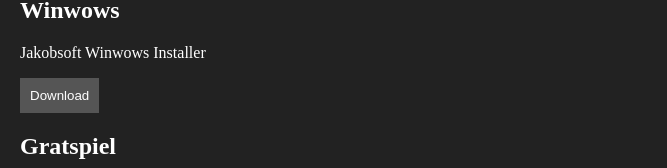
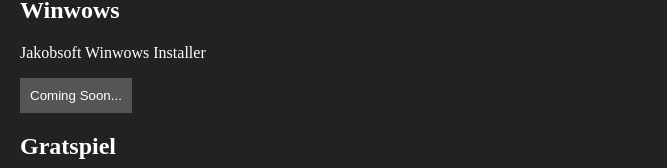
Before and after one commit to GesundesWasser/website, a plain HTML site: page index.html in a window 1280 px wide. Shown: the part 163-331 px from the top of the page, without its empty margins (0-667 px from the left). Drawn offline with Linux system fonts and the light colour scheme.

Commit message:
Update index.html

```diff
--- a/index.html
+++ b/index.html
@@ -53,7 +53,7 @@
         <section id="section1">
             <h2>Winwows</h2>
             <p>Jakobsoft Winwows Installer</p>
-            <button onclick="window.location.href='https://www.wago.com'">Download</button>
+            <button disabled>Coming Soon...</button>
         </section>
 
         <section id="section2">
```
